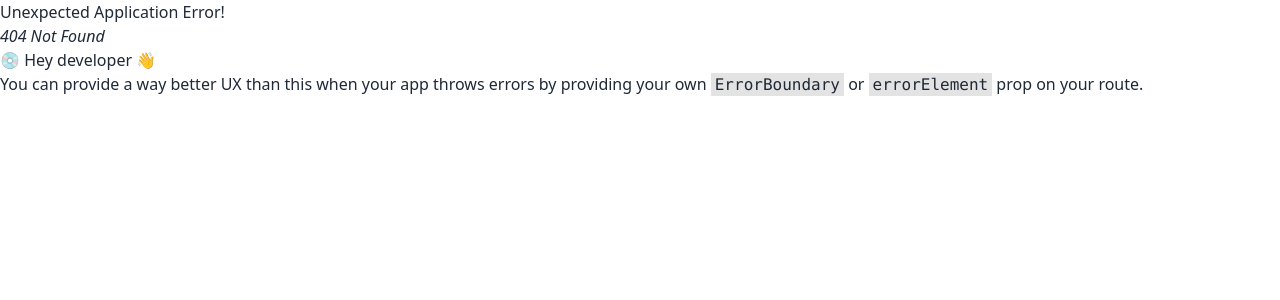
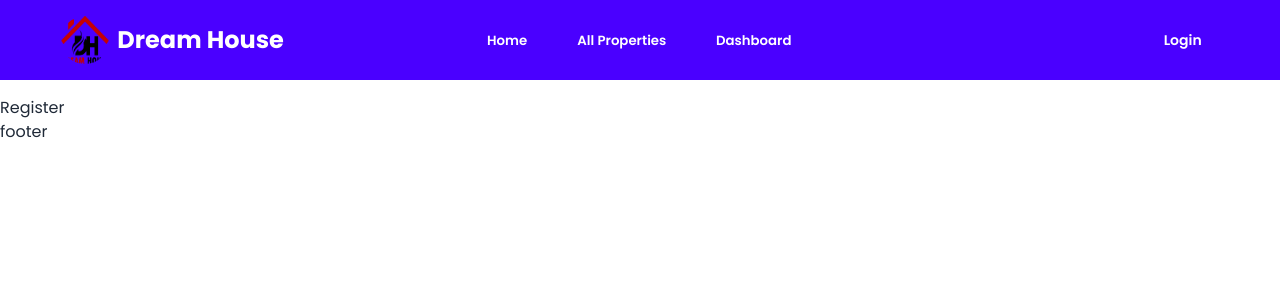
Before and after one commit to Nazim1247/Assignment-12-client, a React (Vite) app: page /register in a window 1280 px wide. Before the commit this address had no page. Shown: the top 300 px of the page. Built offline with nearby package versions, Linux system fonts and the light colour scheme.

Commit message:
navbar created

```diff
--- a/src/components/Navbar.jsx
+++ b/src/components/Navbar.jsx
@@ -1,9 +1,50 @@
-
+import { Link, NavLink } from 'react-router-dom';
+import logo from '../assets/logo.png';
 
 const Navbar = () => {
+
+    const links = <div className='flex lg:flex-row flex-col space-x-3'>
+    <li><NavLink to='/' className={({ isActive }) => isActive ? 'btn btn-ghost text-black' : 'btn btn-ghost text-white'}>Home</NavLink></li>
+    <li><NavLink to='/allProperties' className={({ isActive }) => isActive ? 'btn btn-ghost text-black' : 'btn btn-ghost text-white'}>All Properties</NavLink></li>
+    <li><NavLink to='/dashboard' className={({ isActive }) => isActive ? 'btn btn-ghost text-black' : 'btn btn-ghost text-white'}>Dashboard</NavLink></li>
+    </div>
     return (
-        <div>
-            Navbar
+        <div className='w-11/12 mx-auto'>
+            <div className="navbar">
+  <div className="navbar-start">
+    <div className="dropdown">
+      <div tabIndex={0} role="button" className="btn btn-ghost lg:hidden">
+        <svg
+          xmlns="http://www.w3.org/2000/svg"
+          className="h-8 w-8 text-white"
+          fill="none"
+          viewBox="0 0 24 24"
+          stroke="currentColor">
+          <path
+            strokeLinecap="round"
+            strokeLinejoin="round"
+            strokeWidth="2"
+            d="M4 6h16M4 12h8m-8 6h16" />
+        </svg>
+      </div>
+      <ul
+        tabIndex={0}
+        className="menu menu-sm dropdown-content bg-primary rounded-box z-[1] mt-3 w-52 p-2 shadow">
+        {links}
+      </ul>
+    </div>
+    <img className='w-12 h-12 rounded-full mr-2' src={logo} alt="" />
+    <a className="text-2xl font-bold text-white">Dream House</a>
+  </div>
+  <div className="navbar-center hidden lg:flex">
+    <ul className="menu menu-horizontal px-1">
+      {links}
+    </ul>
+  </div>
+  <div className="navbar-end">
+    <Link className='btn btn-ghost text-white' to='/login'>Login</Link>
+  </div>
+</div>
         </div>
     );
 };
--- a/src/index.css
+++ b/src/index.css
@@ -1,3 +1,10 @@
+
+@import url('https://fonts.googleapis.com/css2?family=Poppins:ital,wght@0,100;0,200;0,300;0,400;0,500;0,600;0,700;0,800;0,900;1,100;1,200;1,300;1,400;1,500;1,600;1,700;1,800;1,900&display=swap');
+
+body{
+    font-family: "Poppins", serif;
+}
+
 @tailwind base;
 @tailwind components;
 @tailwind utilities;
--- a/src/layouts/MainLayout.jsx
+++ b/src/layouts/MainLayout.jsx
@@ -5,9 +5,13 @@
 
 const MainLayout = () => {
     return (
-        <div>
+        <div className="max-w-[1280px] mx-auto">
+            <div className='bg-primary fixed top-0 w-full'>
             <Navbar></Navbar>
+            </div>
+            <div className="mt-16 pt-8">
             <Outlet></Outlet>
+            </div>
             <Footer></Footer>
         </div>
     );
--- /dev/null
+++ b/src/pages/AllProperties.jsx
@@ -0,0 +1,11 @@
+
+
+const AllProperties = () => {
+    return (
+        <div>
+            AllProperties
+        </div>
+    );
+};
+
+export default AllProperties;
--- /dev/null
+++ b/src/pages/Login.jsx
@@ -0,0 +1,10 @@
+
+const Login = () => {
+    return (
+        <div>
+            Login
+        </div>
+    );
+};
+
+export default Login;
--- /dev/null
+++ b/src/pages/Register.jsx
@@ -0,0 +1,11 @@
+
+
+const Register = () => {
+    return (
+        <div>
+            Register
+        </div>
+    );
+};
+
+export default Register;
--- /dev/null
+++ b/src/pages/dashboard/Dashboard.jsx
@@ -0,0 +1,11 @@
+
+
+const Dashboard = () => {
+    return (
+        <div>
+            Dashboard
+        </div>
+    );
+};
+
+export default Dashboard;
```
Also changed, not shown: src/routs/Route.jsx (+21 -1 lines), src/assets/logo.png (added).
